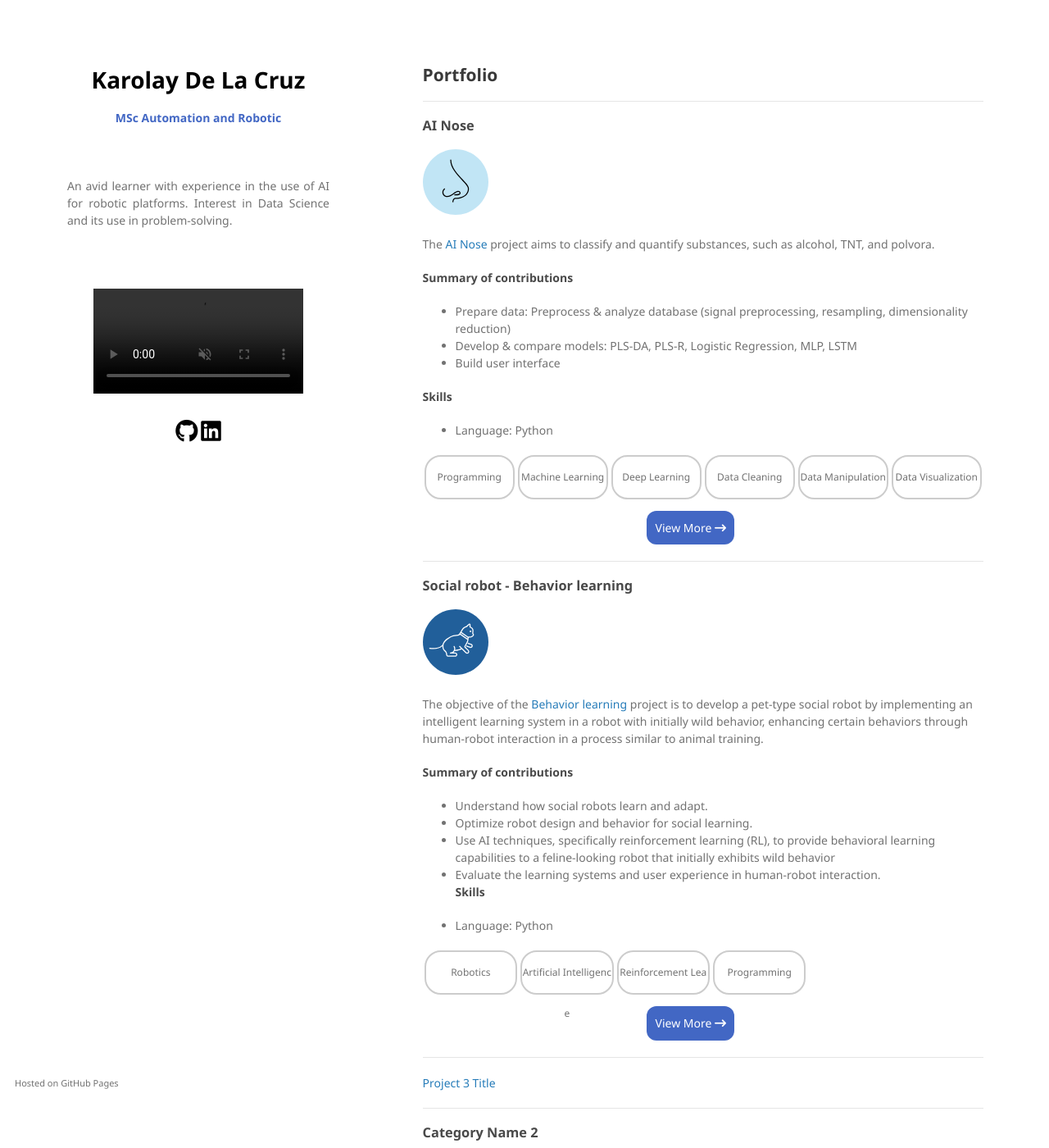
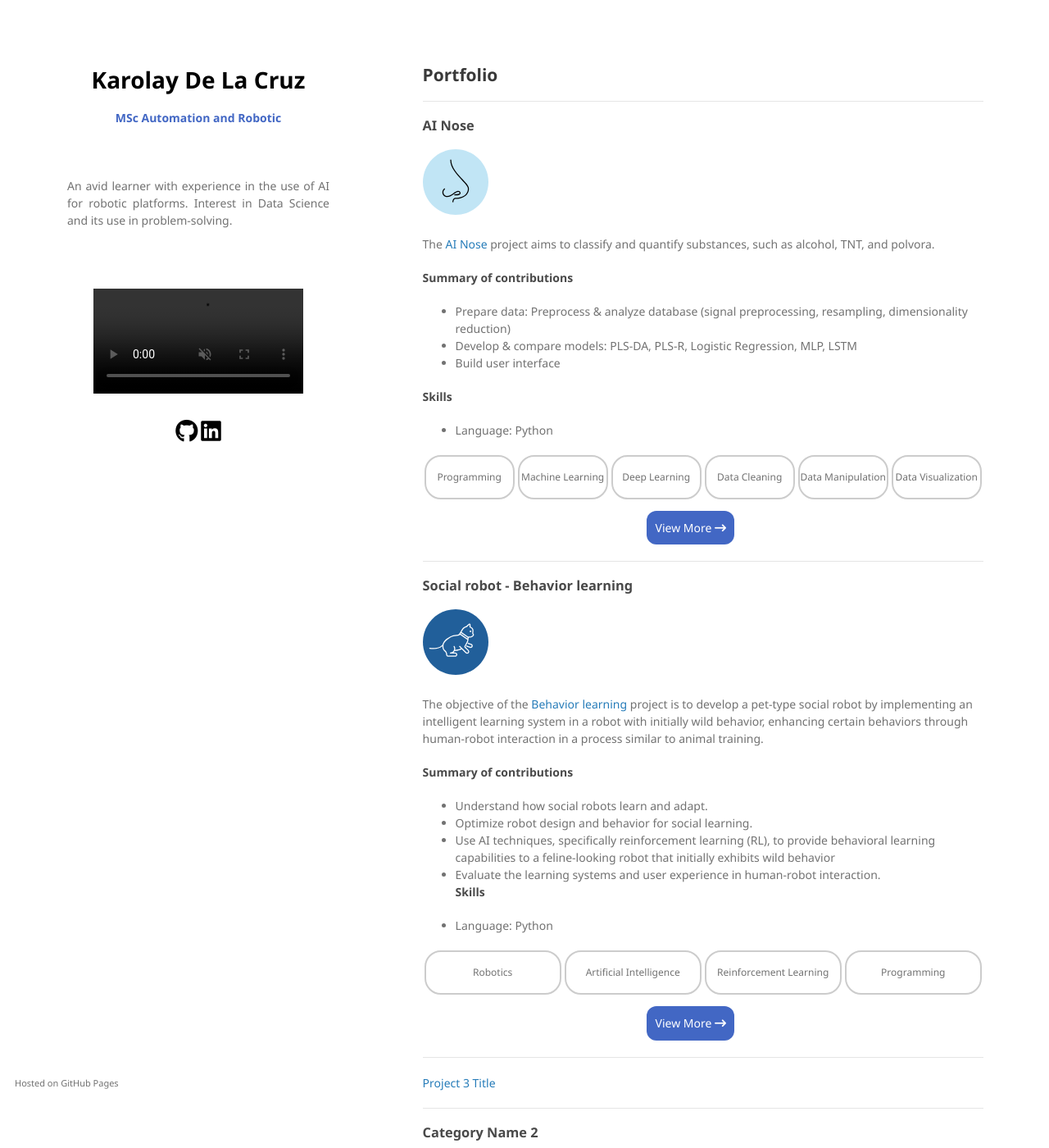
Before and after one commit to DinaDeLaCruz/DinaDeLaCruz.github.io, a Jekyll site: the page built from index.md, in a window 1280 px wide and 1400 px high. Shown: the whole window at 82% size. Built offline with Jekyll 4.4.1, drawn with Linux system fonts in a browser that asks for light colours; our own code applies the rules of GitHub Pages for plain Markdown files; grey boxes are pictures that could not be loaded.

Commit message:
update project 2

```diff
--- a/assets/css/style.css
+++ b/assets/css/style.css
@@ -464,7 +464,18 @@ div.item{
     word-break: break-all; /* new */
     margin: 0 2px
 }
-
+div.item2{
+    font-size: 12px;
+    height: 50px;
+    width: 40%; /* Ensures equal width for both divs */
+    text-align: center;
+    line-height: 50px; /* Optional for single-line text centering */
+    border-radius: 20px; /* Rounded corners */
+    border: 2px solid #ccc; /* Optional for visual distinction */
+    display:inline-block;
+    word-break: break-all; /* new */
+    margin: 0 2px
+}
 ul.downloads {
     list-style: none;
     height: 40px;
--- a/index.md
+++ b/index.md
@@ -56,10 +56,10 @@ animal training.
 - Language: Python
 
 <div class="container" style="display: flex; flex-direction: row;">
-  <div class="item">Robotics</div>
-  <div class="item">Artificial Intelligence</div>
-  <div class="item">Reinforcement Learning</div>
-  <div class="item">Programming</div>
+  <div class="item2">Robotics</div>
+  <div class="item2">Artificial Intelligence</div>
+  <div class="item2">Reinforcement Learning</div>
+  <div class="item2">Programming</div>
 </div>
 
 <a href="https://github.com/KarolayDeLaCruz/Github-example" class="button">
```
